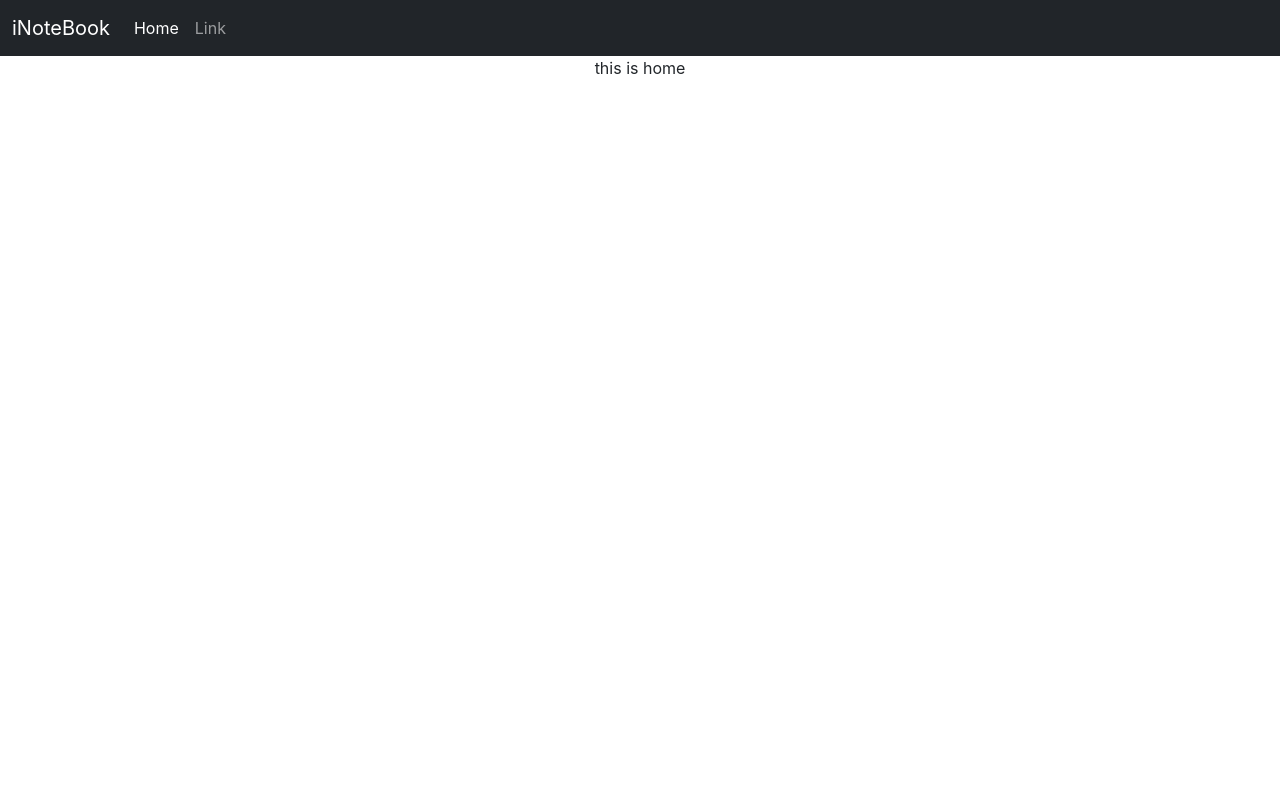
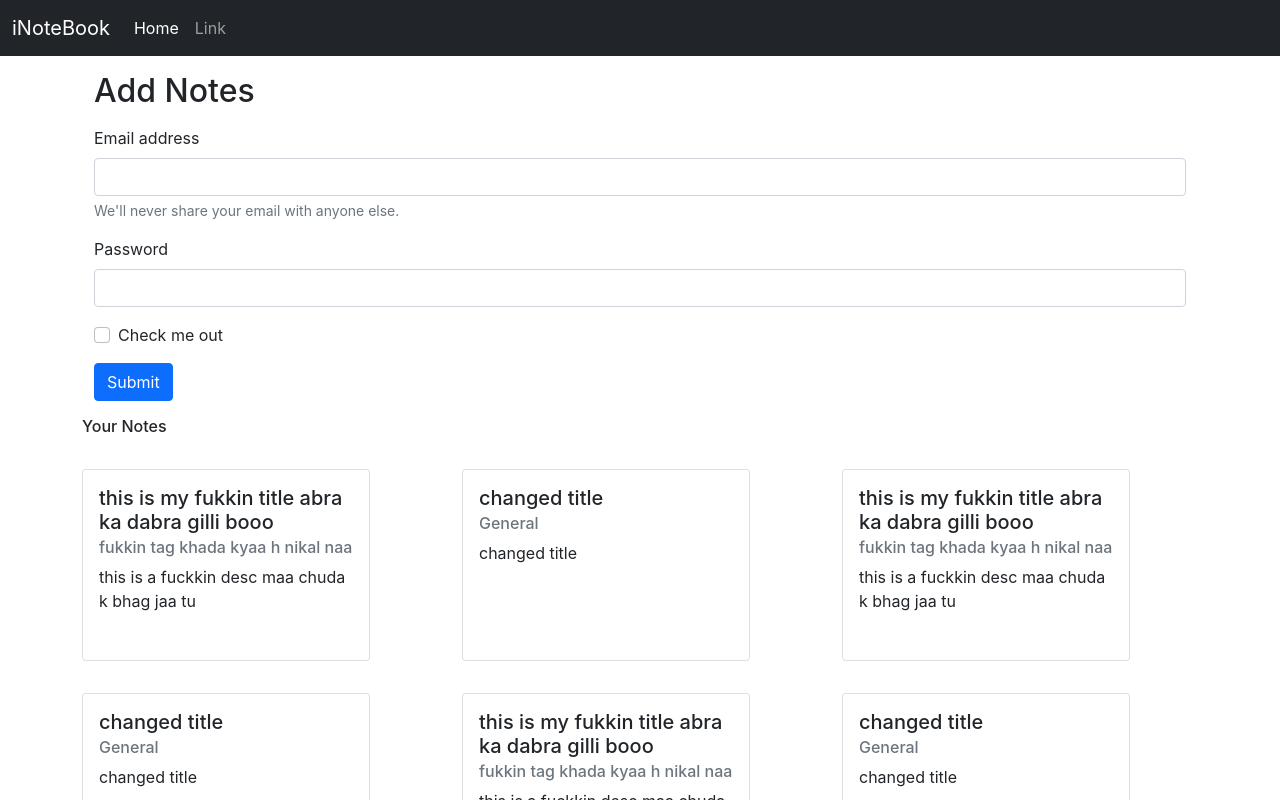
Before and after one commit to rohit681/inotebook, a React (Create React App) app in the folder frontend/: page /home in a window 1280 px wide. Shown: the top 800 px of the page. Built offline with nearby package versions, Linux system fonts and the light colour scheme.

Commit message:
added Noteitem component and render them on application

```diff
--- a/frontend/src/App.css
+++ b/frontend/src/App.css
@@ -1,38 +1,4 @@
-.App {
-  text-align: center;
+* {
+  margin: 0;
+  padding: 0;
 }
-
-.App-logo {
-  height: 40vmin;
-  pointer-events: none;
-}
-
-@media (prefers-reduced-motion: no-preference) {
-  .App-logo {
-    animation: App-logo-spin infinite 20s linear;
-  }
-}
-
-.App-header {
-  background-color: #282c34;
-  min-height: 100vh;
-  display: flex;
-  flex-direction: column;
-  align-items: center;
-  justify-content: center;
-  font-size: calc(10px + 2vmin);
-  color: white;
-}
-
-.App-link {
-  color: #61dafb;
-}
-
-@keyframes App-logo-spin {
-  from {
-    transform: rotate(0deg);
-  }
-  to {
-    transform: rotate(360deg);
-  }
-}
--- a/frontend/src/App.js
+++ b/frontend/src/App.js
@@ -2,18 +2,23 @@ import "./App.css";
 import Navbar from "./Components/Navbar";
 import Home from "./Components/Home";
 import About from "./Components/About";
+import NoteState from "./context/notes/NoteState";
 import { BrowserRouter, Routes, Route } from "react-router-dom";
 
 function App() {
   return (
     <div className="App">
-      <BrowserRouter>
-        <Navbar />
-        <Routes>
-          <Route path="home" element={<Home />} />
-          <Route path="about" element={<About />} />
-        </Routes>
-      </BrowserRouter>
+      <NoteState>
+        <BrowserRouter>
+          <Navbar />
+          <div className="container">
+            <Routes>
+              <Route exact path="home" element={<Home />} />
+              <Route exact path="about" element={<About />} />
+            </Routes>
+          </div>
+        </BrowserRouter>
+      </NoteState>
     </div>
   );
 }
--- a/frontend/src/Components/About.js
+++ b/frontend/src/Components/About.js
@@ -1,5 +1,9 @@
 import React from "react";
 
 export default function About() {
-  return <div>this is about</div>;
+  return (
+    <div>
+      <p>this is about</p>
+    </div>
+  );
 }
--- a/frontend/src/Components/Home.js
+++ b/frontend/src/Components/Home.js
@@ -1,5 +1,53 @@
 import React from "react";
+import Note from "./Note";
 
 export default function Home() {
-  return <div>this is home</div>;
+  return (
+    <div>
+      <div className="container my-3">
+        <h2>Add Notes</h2>
+        <form className="my-3">
+          <div className="mb-3">
+            <label htmlFor="exampleInputEmail1" className="form-label">
+              Email address
+            </label>
+            <input
+              type="email"
+              className="form-control"
+              id="exampleInputEmail1"
+              aria-describedby="emailHelp"
+            />
+            <div id="emailHelp" className="form-text">
+              We'll never share your email with anyone else.
+            </div>
+          </div>
+          <div className="mb-3">
+            <label htmlFor="exampleInputPassword1" className="form-label">
+              Password
+            </label>
+            <input
+              type="password"
+              className="form-control"
+              id="exampleInputPassword1"
+            />
+          </div>
+          <div className="mb-3 form-check">
+            <input
+              type="checkbox"
+              className="form-check-input"
+              id="exampleCheck1"
+            />
+            <label className="form-check-label" htmlFor="exampleCheck1">
+              Check me out
+            </label>
+          </div>
+          <button type="submit" className="btn btn-primary">
+            Submit
+          </button>
+        </form>
+      </div>
+      <h6>Your Notes</h6>
+      <Note />
+    </div>
+  );
 }
--- a/frontend/src/Components/Navbar.js
+++ b/frontend/src/Components/Navbar.js
@@ -1,11 +1,13 @@
-import React from "react";
-import { Link } from "react-router-dom";
+import React, { useEffect } from "react";
+import { Link, useLocation } from "react-router-dom";
 export default function Navbar() {
+  let location = useLocation();
+  useEffect(() => {}, [location]);
   return (
     <div>
       <nav className="navbar navbar-expand-lg navbar-dark bg-dark">
         <div className="container-fluid">
-          <a className="navbar-brand" href="#">
+          <a className="navbar-brand" href="/">
             iNoteBook
           </a>
           <button
@@ -23,15 +25,22 @@ export default function Navbar() {
             <ul className="navbar-nav me-auto mb-2 mb-lg-0">
               <li className="nav-item">
                 <Link
-                  className="nav-link active"
+                  className={`nav-link ${
+                    location.pathname === "/home" ? "active" : ""
+                  }`}
                   aria-current="page"
-                  to="/homex"
+                  to="/home"
                 >
                   Home
                 </Link>
               </li>
               <li className="nav-item">
-                <Link className="nav-link" to="/about">
+                <Link
+                  className={`nav-link ${
+                    location.pathname === "/about" ? "active" : ""
+                  }`}
+                  to="/about"
+                >
                   Link
                 </Link>
               </li>
--- /dev/null
+++ b/frontend/src/Components/Note.js
@@ -0,0 +1,16 @@
+import React from "react";
+import { useContext } from "react";
+import noteContext from "../context/notes/noteContext";
+import Noteitem from "./Noteitem";
+
+export default function Note() {
+  const context = useContext(noteContext);
+  const { notes, setNotes } = context;
+  return (
+    <div className="row my-3">
+      {notes.map((element) => {
+        return <Noteitem note={element} />;
+      })}
+    </div>
+  );
+}
--- /dev/null
+++ b/frontend/src/Components/Noteitem.js
@@ -0,0 +1,16 @@
+import React from "react";
+
+export default function Noteitem(props) {
+  const { note } = props;
+  return (
+    <div className="col md-3">
+      <div className="card my-3" style={{ width: "18rem", height: "12rem" }}>
+        <div className="card-body">
+          <h5 className="card-title">{note.title}</h5>
+          <h6 className="card-subtitle mb-2 text-muted">{note.tag}</h6>
+          <p className="card-text">{note.description}</p>
+        </div>
+      </div>
+    </div>
+  );
+}
--- /dev/null
+++ b/frontend/src/context/notes/NoteState.js
@@ -0,0 +1,107 @@
+import React from "react";
+import noteContext from "./noteContext";
+import { useState } from "react";
+
+const NoteState = (props) => {
+  const initialNotes = [
+    {
+      _id: "625bafbe6b436f938b2d5cf8",
+      user: "625ada5706864e6fee1c09e2",
+      title: "this is my fukkin title abra ka dabra gilli booo",
+      description: "this is a fuckkin desc maa chuda k bhag jaa tu",
+      tag: "fukkin tag khada kyaa h nikal naa",
+      date: "2022-04-17T06:12:14.455Z",
+      __v: 0,
+    },
+    {
+      _id: "625b0f6998150d5363d0218c",
+      user: "625ac9027c33eba24b7a8a87",
+      title: "changed title",
+      description: "changed title",
+      tag: "General",
+      date: "2022-04-16T18:48:09.125Z",
+      __v: 0,
+    },
+    {
+      _id: "625bafbe6b436f938b2d5cf8",
+      user: "625ada5706864e6fee1c09e2",
+      title: "this is my fukkin title abra ka dabra gilli booo",
+      description: "this is a fuckkin desc maa chuda k bhag jaa tu",
+      tag: "fukkin tag khada kyaa h nikal naa",
+      date: "2022-04-17T06:12:14.455Z",
+      __v: 0,
+    },
+    {
+      _id: "625b0f6998150d5363d0218c",
+      user: "625ac9027c33eba24b7a8a87",
+      title: "changed title",
+      description: "changed title",
+      tag: "General",
+      date: "2022-04-16T18:48:09.125Z",
+      __v: 0,
+    },
+    {
+      _id: "625bafbe6b436f938b2d5cf8",
+      user: "625ada5706864e6fee1c09e2",
+      title: "this is my fukkin title abra ka dabra gilli booo",
+      description: "this is a fuckkin desc maa chuda k bhag jaa tu",
+      tag: "fukkin tag khada kyaa h nikal naa",
+      date: "2022-04-17T06:12:14.455Z",
+      __v: 0,
+    },
+    {
+      _id: "625b0f6998150d5363d0218c",
+      user: "625ac9027c33eba24b7a8a87",
+      title: "changed title",
+      description: "changed title",
+      tag: "General",
+      date: "2022-04-16T18:48:09.125Z",
+      __v: 0,
+    },
+    {
+      _id: "625bafbe6b436f938b2d5cf8",
+      user: "625ada5706864e6fee1c09e2",
+      title: "this is my fukkin title abra ka dabra gilli booo",
+      description: "this is a fuckkin desc maa chuda k bhag jaa tu",
+      tag: "fukkin tag khada kyaa h nikal naa",
+      date: "2022-04-17T06:12:14.455Z",
+      __v: 0,
+    },
+    {
+      _id: "625b0f6998150d5363d0218c",
+      user: "625ac9027c33eba24b7a8a87",
+      title: "changed title",
+      description: "changed title",
+      tag: "General",
+      date: "2022-04-16T18:48:09.125Z",
+      __v: 0,
+    },
+    {
+      _id: "625bafbe6b436f938b2d5cf8",
+      user: "625ada5706864e6fee1c09e2",
+      title: "this is my fukkin title abra ka dabra gilli booo",
+      description: "this is a fuckkin desc maa chuda k bhag jaa tu",
+      tag: "fukkin tag khada kyaa h nikal naa",
+      date: "2022-04-17T06:12:14.455Z",
+      __v: 0,
+    },
+    {
+      _id: "625b0f6998150d5363d0218c",
+      user: "625ac9027c33eba24b7a8a87",
+      title: "changed title",
+      description: "changed title",
+      tag: "General",
+      date: "2022-04-16T18:48:09.125Z",
+      __v: 0,
+    },
+  ];
+
+  const [notes, setNotes] = useState(initialNotes);
+  return (
+    <noteContext.Provider value={{ notes, setNotes }}>
+      {props.children}
+    </noteContext.Provider>
+  );
+};
+
+export default NoteState;
--- /dev/null
+++ b/frontend/src/context/notes/noteContext.js
@@ -0,0 +1,5 @@
+import { createContext } from "react";
+
+const noteContext = createContext();
+
+export default noteContext;
```
Also changed, not shown: 1 other file (tests, documents, lock files or other folders).
